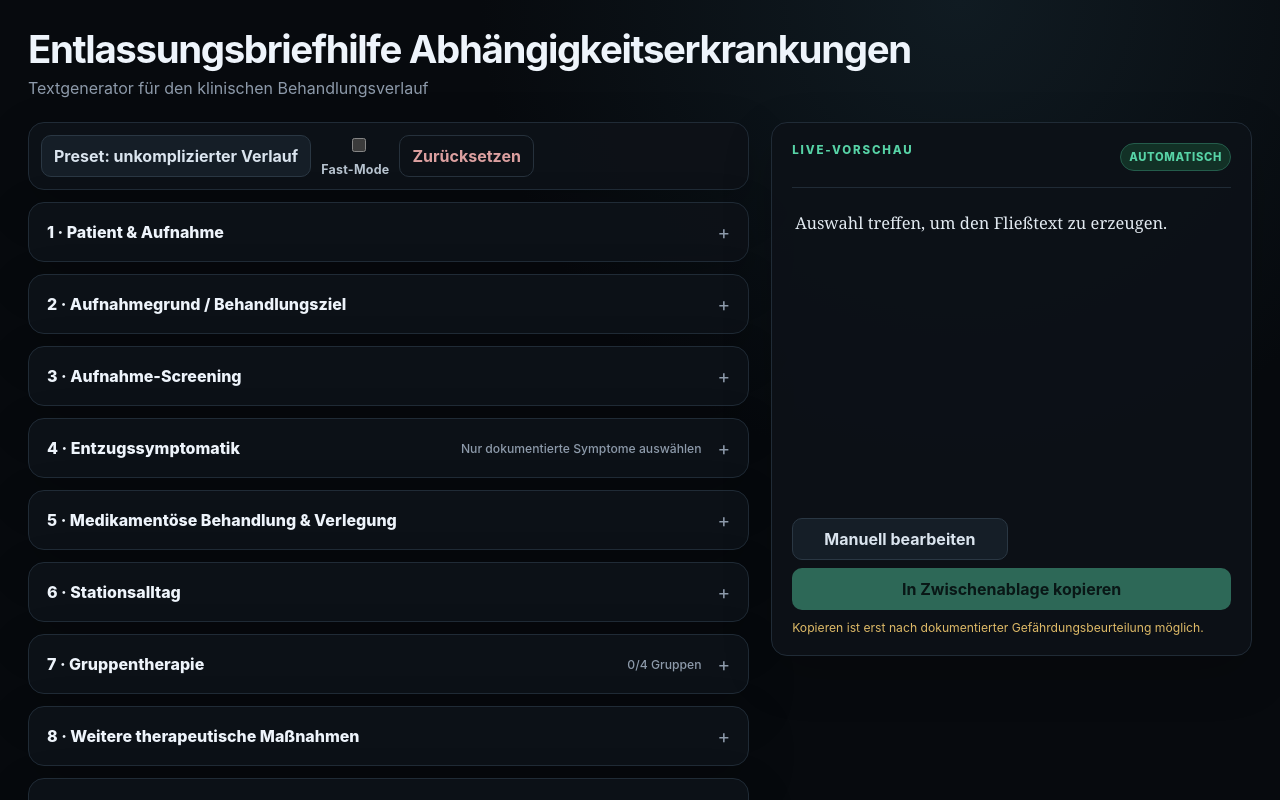
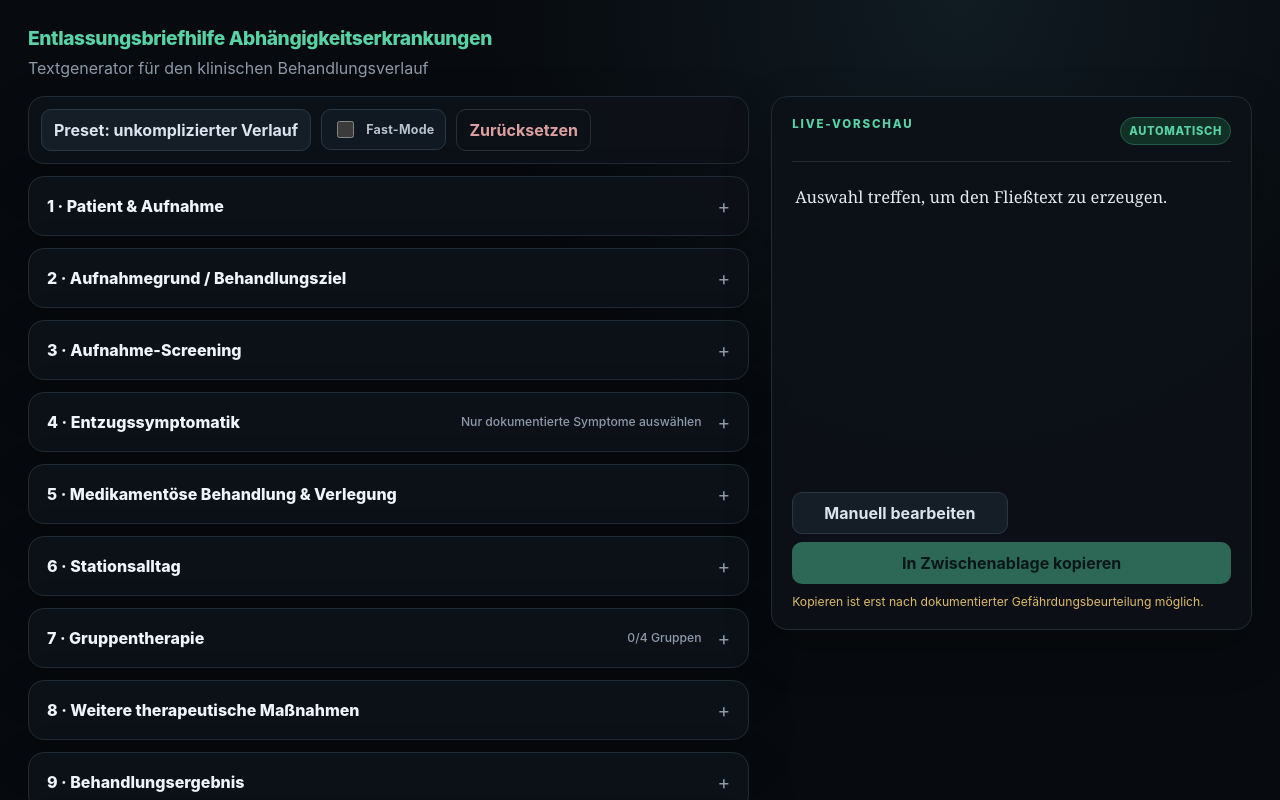
Before and after one commit to gentianlb/eb_sucht, a React (Vite) app: page / in a window 1280 px wide. Shown: the top 800 px of the page. Built offline with nearby package versions, Linux system fonts and the light colour scheme.

Commit message:
Polish compact header and fast mode control

```diff
--- a/src/styles.css
+++ b/src/styles.css
@@ -124,3 +124,34 @@ input::placeholder, textarea::placeholder { color: #596777; }
   .preview-actions .primary { grid-column: auto; }
   .chip { min-height: 40px; }
 }
+
+
+/* Requested compact header and workflow controls */
+.compact-topbar { align-items: center; margin-bottom: 18px; }
+.brand-title {
+  color: var(--accent);
+  font-size: 1.2rem;
+  line-height: 1.35;
+  font-weight: 800;
+  letter-spacing: -.02em;
+}
+.quick-actions { align-items: center; }
+.mode-toggle {
+  display: flex;
+  align-items: center;
+  gap: 9px;
+  min-height: 40px;
+  padding: 8px 11px;
+  border: 1px solid #2a3743;
+  border-radius: 10px;
+  background: #101821;
+  color: #d2dde8;
+  font-size: .82rem;
+  font-weight: 700;
+}
+.mode-toggle input {
+  width: 17px;
+  height: 17px;
+  accent-color: var(--accent);
+}
+.preview-head > .eyebrow { margin-bottom: 0; }
```
